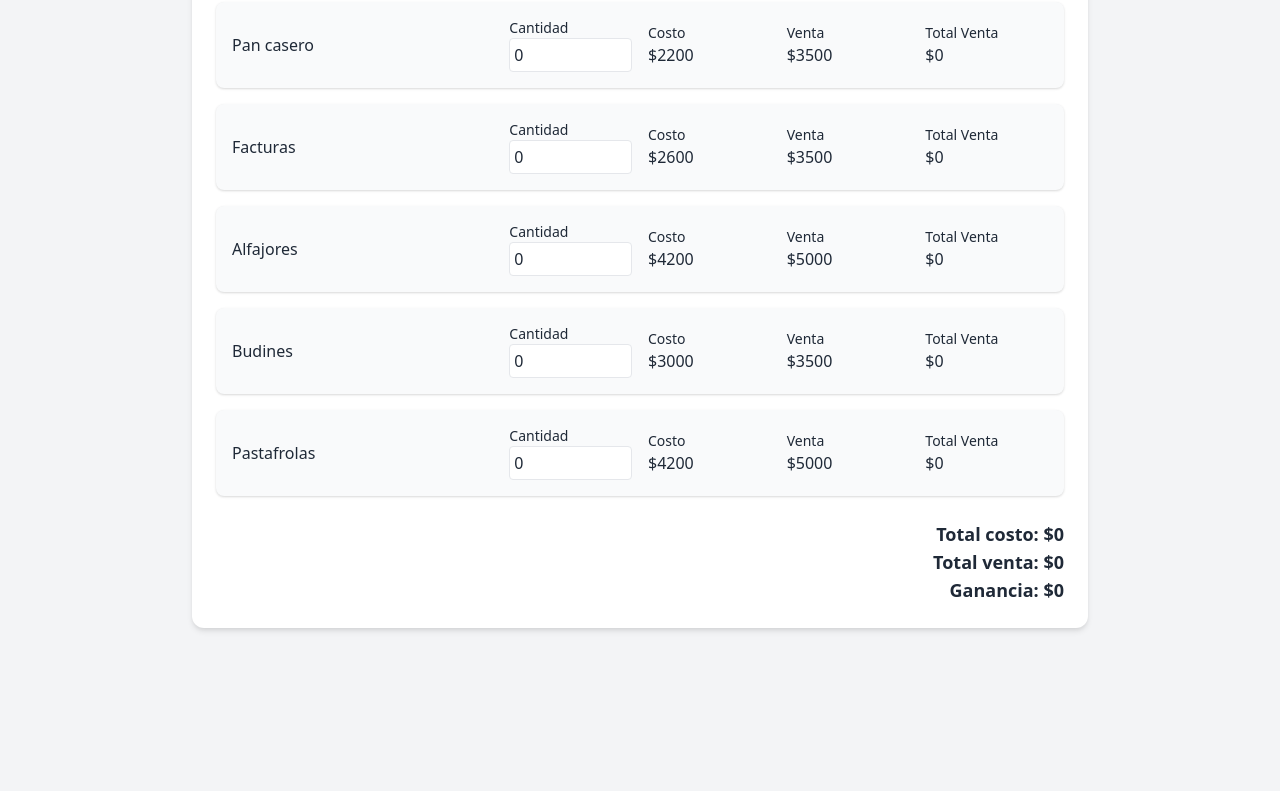
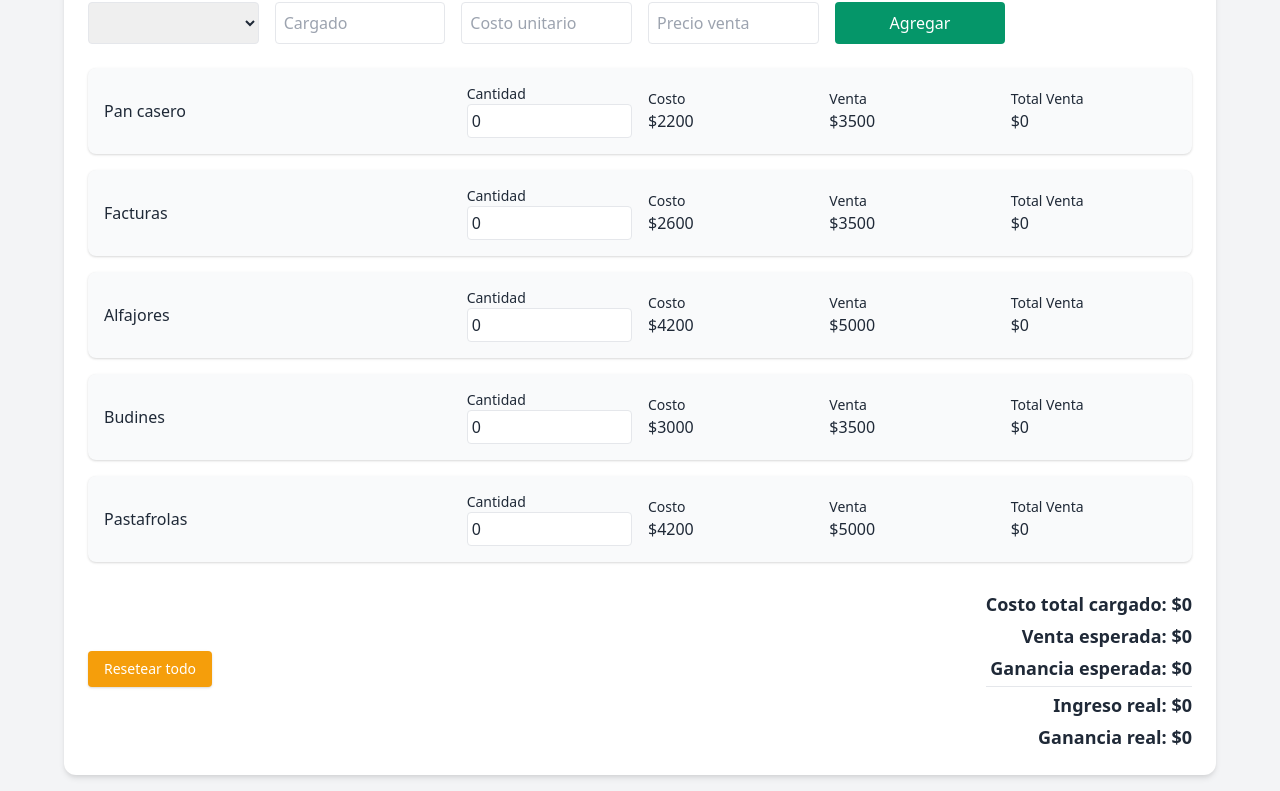
Before and after one commit to Criistian91/panificados, a plain HTML site: page index.html in a window 1280 px wide. Shown: the part 94-885 px from the top of the page. Before the commit the page ends 800 px from the top, so only its background shows below. Drawn offline with nearby package versions, Linux system fonts and the light colour scheme.

Commit message:
Update index.html

```diff
--- a/index.html
+++ b/index.html
@@ -1,23 +1,51 @@
-
 <!DOCTYPE html>
 <html lang="es">
 <head>
   <meta charset="UTF-8" />
   <meta name="viewport" content="width=device-width, initial-scale=1.0" />
-  <title>Calculadora de Ventas</title>
+  <title>Calculadora de Ventas - Panadería</title>
   <link href="https://cdn.jsdelivr.net/npm/tailwindcss@2.2.19/dist/tailwind.min.css" rel="stylesheet">
+  <style>
+    @keyframes fadeInOut {
+      0% {opacity: 0; transform: translateY(20px);}
+      10%, 90% {opacity: 1; transform: translateY(0);}
+      100% {opacity: 0; transform: translateY(-20px);}
+    }
+    .animate-fadeInOut {
+      animation: fadeInOut 3s ease forwards;
+    }
+  </style>
 </head>
-<body class="bg-gray-100 text-gray-800 p-6">
-  <div class="max-w-4xl mx-auto bg-white p-6 rounded-xl shadow-md">
-    <h1 class="text-2xl font-bold mb-4">Calculadora de Ventas</h1>
+<body class="bg-gray-100 text-gray-800 p-4">
+  <div class="max-w-6xl mx-auto bg-white p-6 rounded-xl shadow-md">
+    <h1 class="text-2xl font-bold mb-6">Calculadora de Ventas - Panadería</h1>
+
+    <!-- Formulario para agregar productos -->
+    <form id="form-producto" class="grid grid-cols-1 md:grid-cols-6 gap-4 mb-6">
+      <select id="select-nombre" class="border p-2 rounded" required></select>
+      <input type="text" id="nombre" placeholder="Otro producto" class="border p-2 rounded hidden" />
+      <input required type="number" id="cantidad" placeholder="Cargado" class="border p-2 rounded" />
+      <input required type="number" id="costo" placeholder="Costo unitario" class="border p-2 rounded" />
+      <input required type="number" id="venta" placeholder="Precio venta" class="border p-2 rounded" />
+      <button type="submit" class="bg-green-600 text-white rounded px-4 py-2 hover:bg-green-700">Agregar</button>
+    </form>
+
     <div id="productos" class="space-y-4"></div>
-    <div class="mt-6 text-right text-lg font-semibold">
-      <p>Total costo: $<span id="total-costo">0</span></p>
-      <p>Total venta: $<span id="total-venta">0</span></p>
-      <p>Ganancia: $<span id="ganancia">0</span></p>
+
+    <div class="flex justify-between items-center mt-6 text-lg font-semibold space-y-1">
+      <button onclick="resetearTodo()" class="bg-yellow-500 text-white px-4 py-2 rounded hover:bg-yellow-600 text-sm font-medium shadow">
+        Resetear todo
+      </button>
+      <div class="text-right space-y-1">
+        <p>Costo total cargado: $<span id="costo-total">0</span></p>
+        <p>Venta esperada: $<span id="venta-total">0</span></p>
+        <p>Ganancia esperada: $<span id="ganancia-esperada">0</span></p>
+        <hr class="my-2">
+        <p>Ingreso real: $<span id="ingreso-real">0</span></p>
+        <p>Ganancia real: $<span id="ganancia-real">0</span></p>
+      </div>
     </div>
   </div>
-
   <script src="script.js"></script>
 </body>
 </html>
```
